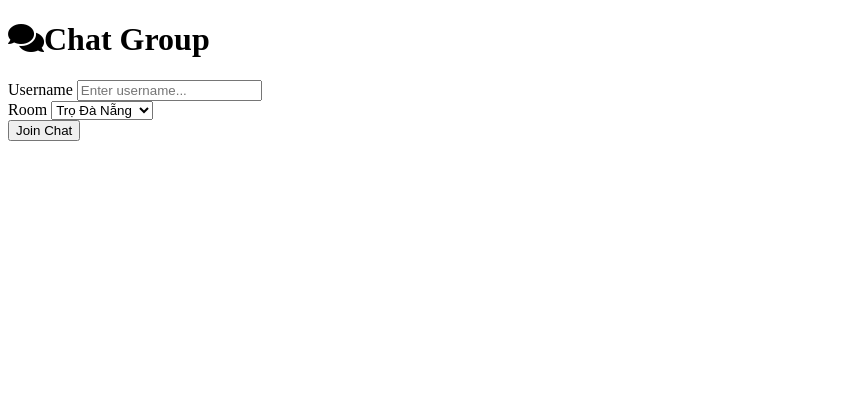
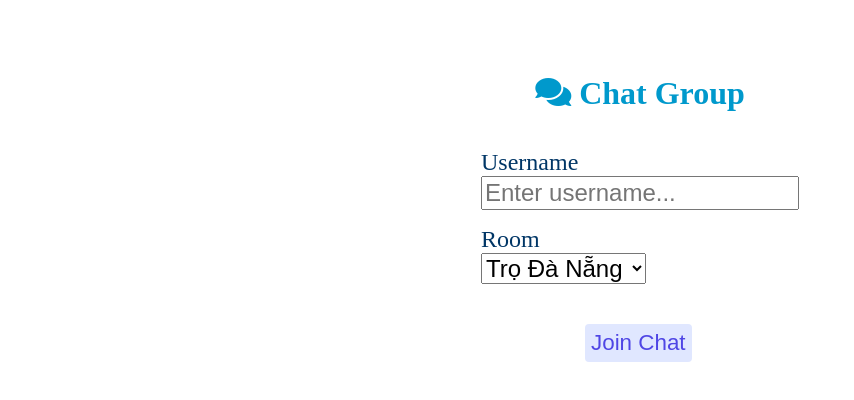
Before and after one commit to johnmartin01/chat_app, a website: page src/public/index.html in a window 1280 px wide. Shown: the whole page, without its empty margins (0-854 px from the left). Drawn offline with Linux system fonts and the light colour scheme.

Commit message:
css join chat

```diff
--- a/src/index.js
+++ b/src/index.js
@@ -74,7 +74,7 @@ io.on('connection', (socket) => {
       text: msg,
       sender: user.sender,
       room: user.room,
-      time: moment().format('HH:mm a'),
+      time: moment().calendar(),
     });
     message.save();
   });
--- /dev/null
+++ b/src/public/css/style.css
@@ -0,0 +1,76 @@
+.join-container {
+  display: flex;
+  flex-direction: column;
+  justify-content: center;
+  align-items: center;
+  min-height: 50vh;
+}
+
+.join-header {
+  color: #0099cc;
+}
+.join-header i {
+  margin-right: 8px;
+}
+
+.join-main {
+  color: #00112c;
+}
+
+.form-control {
+  margin: 16px;
+  font-size: 24px;
+}
+.form-control label {
+  display: block;
+  color: #003666;
+}
+.form-control input,
+.form-control select {
+  font-size: 24px;
+}
+
+.btn {
+  position: relative;
+  padding: 6px;
+  border: none;
+  font-size: 1.4rem;
+  background-color: #e0e7ff;
+  border-radius: 4px;
+  overflow: hidden;
+  cursor: pointer;
+  margin-left: 120px;
+  margin-top: 24px;
+}
+
+.btn:active,
+.btn:focus {
+  outline: none;
+}
+
+.btn span {
+  position: relative;
+  color: #4f46e5;
+  transition: all 0.6s ease;
+}
+.btn::before {
+  content: '';
+  width: 100%;
+  height: 100%;
+  display: block;
+  position: absolute;
+  top: 0;
+  left: 0;
+  background: #4f46e5;
+  transform: scaleX(0);
+  transform-origin: 100%;
+  transition: transform 0.6s ease;
+}
+.btn:hover::before {
+  transform-origin: 0;
+  transform: scaleX(1);
+}
+
+.btn:hover span {
+  color: #e0e7ff;
+}
--- a/src/public/index.html
+++ b/src/public/index.html
@@ -10,8 +10,14 @@
       integrity="sha256-mmgLkCYLUQbXn0B1SRqzHar6dCnv9oZFPEC1g1cwlkk="
       crossorigin="anonymous"
     />
-    <link rel="stylesheet" href="css/style.css" />
-    <title>Tender app group</title>
+    <link
+      rel="icon"
+      type="image/png"
+      sizes="513x513"
+      href="https://image.pngaaa.com/723/3863723-middle.png"
+    />
+    <link rel="stylesheet" href="./css/style.css" />
+    <title>Join Chat</title>
   </head>
   <body>
     <div class="join-container">
--- a/src/utils/messages.js
+++ b/src/utils/messages.js
@@ -5,7 +5,8 @@ function formatMessage(sender, text, room) {
     sender,
     text,
     room,
-    time: moment().format('HH:mm a'),
+    // time: moment().format('HH:mm a'),
+    time: moment().calendar(),
   };
 }
 
```
